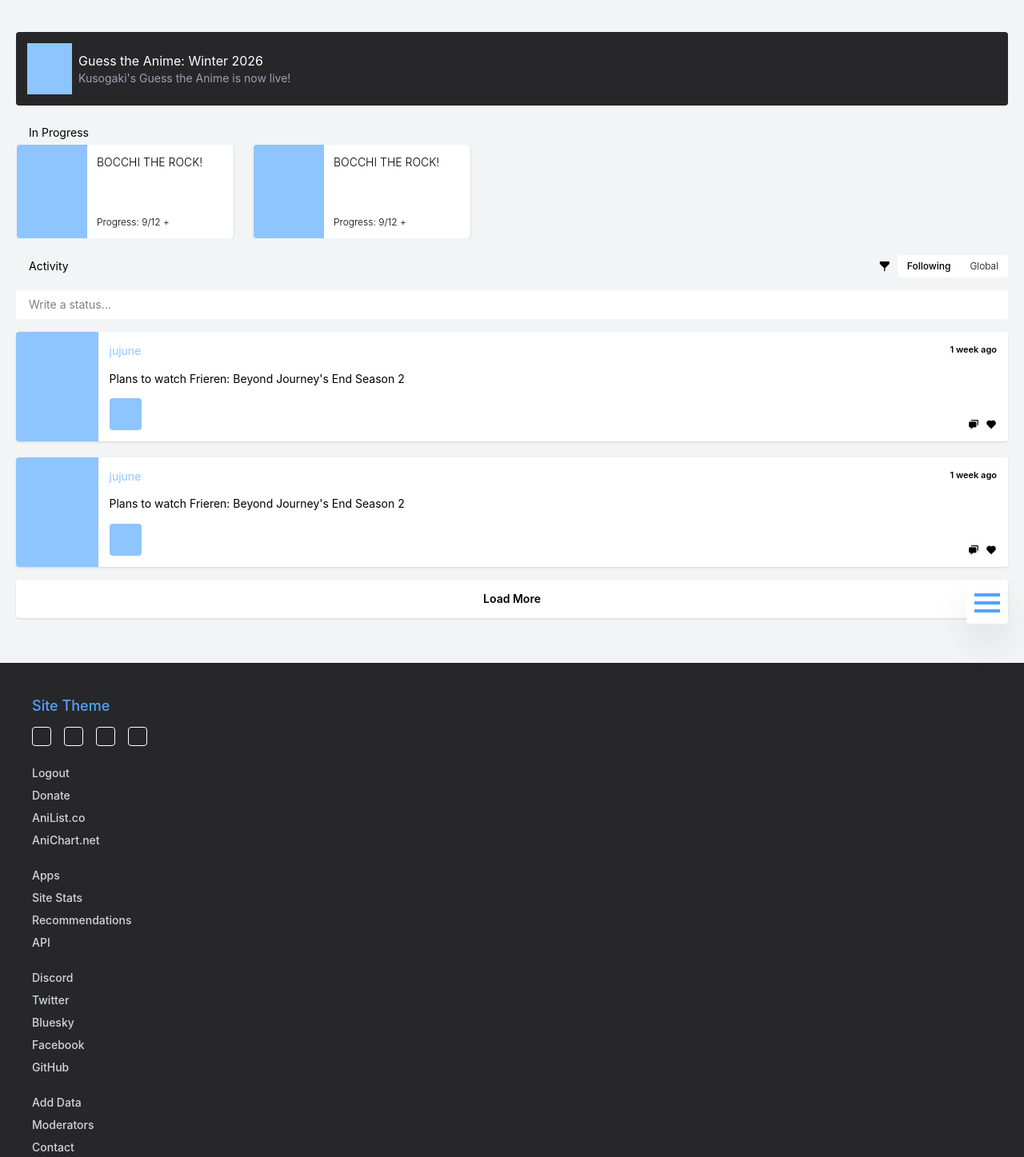
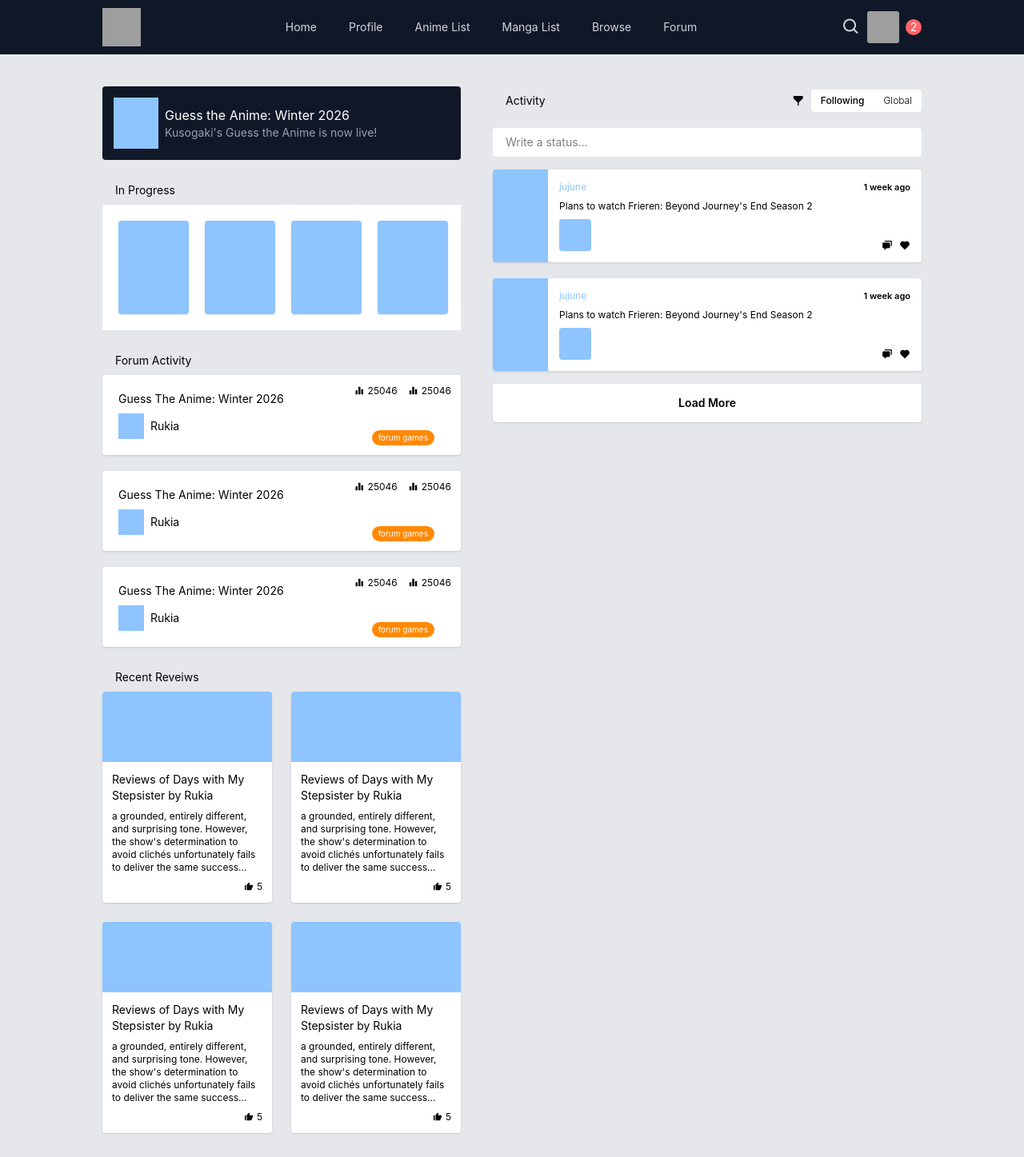
Before and after one commit to loganyeh/moviecritic, a React (Vite) app in the folder frontend/: page / in a window 1280 px wide. Shown: the top 1447 px of the page at 80% size. Built offline with nearby package versions, Linux system fonts and the light colour scheme; grey boxes are pictures that could not be loaded.

Commit message:
Home page breakpoints done. todo: create home page comps

```diff
--- a/frontend/src/pages/Home/Home.tsx
+++ b/frontend/src/pages/Home/Home.tsx
@@ -1,4 +1,6 @@
 import { useState } from "react";
+
+import PosterSectionCard from "./PosterSectionCard";
 
 function Home(){
     const [isNav, setIsNav] = useState(false);
@@ -19,6 +21,14 @@
         { icon: 'bx bx-search', text: 'search' },
         { icon: 'bx bx-x', text: '' },
     ];
+    const headerText = [
+        { text: "Home" },
+        { text: "Profile" },
+        { text: "Anime List" },
+        { text: "Manga List" },
+        { text: "Browse" },
+        { text: "Forum" },
+    ]
 
     const handleNavClick = () => {
         setIsNav(!isNav);
@@ -27,11 +37,37 @@
 
     return(
         <>
+            <header className="hidden xl:flex justify-center p-2.5 bg-gray-900 text-gray-300">
+                <div className="flex justify-between items-center max-w-5xl 2xl:max-w-6xl w-full">
+                    <img src="https://upload.wikimedia.org/wikipedia/commons/thumb/6/61/AniList_logo.svg/1280px-AniList_logo.svg.png" className="w-12 aspect-square bg-blue-300" />
+                    {/* <div className="w-12 aspect-square bg-blue-300"></div> */}
+
+                    <div className="flex gap-10 items-center">
+                        {headerText.map((text, index) => {
+                            return <div key={index}>
+                                <p className="text-sm">{text.text}</p>
+                            </div>
+                        })}
+                    </div>
+
+                    <div className="flex items-center gap-2">
+                        <i className='bx bx-search text-2xl' ></i>
+                        {/* <div className="w-10 aspect-square bg-blue-300 rounded"></div> */}
+                        <img src="https://i.pinimg.com/736x/0c/8a/1f/0c8a1f42df3622a03adeded0e08c08a6.jpg" className="w-10 aspect-square bg-blue-300 rounded" />
+                        <div className="flex justify-center items-center h-5 w-5 text-sm bg-red-400 text-white rounded-full">2</div>
+                    </div>
+                </div>
+
+            </header>
+
             {/* page container */}
-            <div className="flex flex-col gap-5 px-5 pt-10 py-14 bg-gray-100">
+            <div className="flex justify-center px-5 pt-10 py-14 bg-gray-200">
 
+                <div className="flex flex-col xl:flex-row gap-5 xl:gap-10 max-w-5xl 2xl:max-w-7xl w-full">
+
+                    <div className="flex flex-col gap-5 xl:max-w-md w-full">
                         {/* Pop Up - Section */}
-                <section className="flex gap-2 p-3.5 rounded bg-zinc-800 text-white">
+                        <section className="flex gap-2 p-3.5 rounded bg-gray-900 text-white">
 
                             <div className="h-16 w-14 aspect-square bg-blue-300 shrink-0"></div>
 
@@ -45,14 +81,14 @@
 
                         {/* In-Progress - Section */}
                         <section className="">
-                    <h1 className="px-4 py-1 text-sm">In Progress</h1>
+                            <h1 className="px-4 py-2 text-sm">In Progress</h1>
 
-                    <div className="flex gap-6 overflow-x-scroll">
-                        {Array.from({ length: 2 }).map((_, index) => {
-                            return <div key={index} className="border border-gray-100 flex max-w-68 w-full bg-white shadow rounded shrink-0">
-                                <div className="w-22 aspect-[3/4] bg-blue-300 rounded-l shrink-0"></div>
+                            <div className="flex gap-5 xl:p-5 xl:bg-white overflow-x-scroll">
+                                {Array.from({ length: 4 }).map((_, index) => {
+                                    return <div key={index} className="border border-gray-100 xl:border-0 flex max-w-68 w-full xl:w-fit bg-white xl:bg-none shadow rounded shrink-0">
+                                        <div className="w-22 aspect-[3/4] bg-blue-300 rounded-l xl:rounded shrink-0"></div>
 
-                                <div className="flex flex-col justify-between p-3 min-w-0 w-full">
+                                        <div className="xl:hidden flex flex-col justify-between p-3 min-w-0 w-full">
                                             <p className="text-sm font-light line-clamp-2">BOCCHI THE ROCK!</p>
                                             <p className="text-xs font-light">Progress: 9/12 +</p>
                                         </div>
@@ -61,10 +97,74 @@
                             </div>
                         </section>
 
+                        {/* Forum Activity */}
+                        <section className="hidden xl:flex flex-col">
+                            <h1 className="px-4 py-2 text-sm">Forum Activity</h1>
+
+                            <div className="flex flex-col gap-5">
+                                {Array.from({ length: 3 }).map((_, index) => {
+                                    return <div key={index} className="flex justify-between bg-white shadow rounded">
+                                        <div className="flex flex-col gap-2 p-5 text-sm">
+                                            <p className="">Guess The Anime: Winter 2026 </p>
+                                            <div className="flex gap-2 items-center">
+                                                <div className="w-8 aspect-square bg-blue-300"></div>
+                                                <p>Rukia</p>
+                                            </div>
+                                        </div>
+
+                                        <div className="flex flex-col justify-between items-center p-3">
+                                            <div className="flex gap-3.5 text-xs">
+                                                <div className="flex items-center gap-1">
+                                                    <i className='bx bxs-bar-chart-alt-2'></i>
+                                                    <p>25046</p>
+                                                </div>
+
+                                                <div className="flex items-center gap-1">
+                                                    <i className='bx bxs-bar-chart-alt-2'></i>
+                                                    <p>25046</p>
+                                                </div>
+                                            </div>
+
+                                            <div className="flex justify-center items-center py-0.5 px-2 w-fit text-[10px] bg-orange-400 text-white rounded-full">forum games</div>
+                                        </div>
+                                    </div>
+                                })}
+                            </div>
+                        </section>
+
+                        {/* Recent Reviews */}
+                        <section className="hidden xl:flex flex-col">
+                            <h1 className="px-4 py-2 text-sm">Recent Reveiws</h1>
+
+                            <div className="grid grid-cols-2 gap-6">
+                                {Array.from({length: 4}).map((_, index) => {
+                                    return <div key={index} className="bg-white rounded shadow">
+                                        <div className="h-[88px] w-full aspect-video bg-blue-300 rounded-t"></div>
+
+                                        <div className="flex flex-col justify-center gap-2 p-3">
+                                            <p className="text-sm">Reviews of Days with My Stepsister by Rukia</p>
+                                            <p className="text-xs line-clamp-5"> a grounded, entirely different, and surprising tone. However, the show's determination to avoid clichés unfortunately fails to deliver the same success when it comes to processing the plot in an engaging and satisfying manner.</p>
+                                            <div className="flex justify-end items-center gap-1 text-xs">
+                                                <i className='bx bxs-like' ></i>
+                                                <p>5</p>
+                                            </div>
+                                        </div>
+                                    </div>
+                                })}
+                            </div>
+                        </section>
+
+                        {/* Trending Anime & Manga */}
+                        <PosterSectionCard sectionHeader="Trending Anime & Manga" />
+                        <PosterSectionCard sectionHeader="Newly Added Anime" />
+                        <PosterSectionCard sectionHeader="Newly Added Manga" />
+
+                    </div>
+
                     {/* Activity - Section */}
-                <section className="flex flex-col gap-4">
+                    <section className="flex flex-col gap-4 w-full">
                         <div className="flex justify-between items-center">
-                        <h1 className="px-4 py-1 text-sm">Activity</h1>
+                            <h1 className="px-4 py-2 text-sm">Activity</h1>
 
                             <div className="flex gap-2 items-center">
                                 <i className='bx bxs-filter-alt text-base'></i>
@@ -83,10 +183,10 @@
 
                             {Array.from({ length: 2 }).map((_, index) => {
                                 return <div key={index} className="flex rounded shadow">
-                                <div className="w-28 aspect-[3/4] bg-blue-300 rounded-l"></div>
+                                    <div className="w-20 aspect-[3/4] bg-blue-300 rounded-l"></div>
 
                                     <div className="flex justify-between gap-2 p-3.5 w-full bg-white rounded">
-                                    <div className="flex flex-col gap-2 justify-between text-sm">
+                                        <div className="flex flex-col gap-2 justify-between text-xs">
                                             <p className="text-blue-300">jujune</p>
                                             <p>Plans to watch Frieren: Beyond Journey's End Season 2</p>
                                             <div className="w-10 aspect-square bg-blue-300 rounded"></div>
@@ -111,8 +211,10 @@
 
                 </div>
 
+            </div>
+
             {/* floating home nav */}
-            <section className="fixed bottom-5 right-5 flex justify-center items-center bg-white rounded shadow-2xl">
+            <section className="xl:hidden fixed bottom-5 right-5 flex justify-center items-center bg-white rounded shadow-2xl">
                 {!isNav && <i onClick={() => handleNavClick()} className='bx bx-menu p-0.5 text-blue-400 text-5xl' ></i>}
 
                 {isNav && <div className="border border-gray-100 grid grid-cols-3 gap-3 px-2 py-4 rounded shadow">
@@ -125,7 +227,8 @@
                 </div>}
             </section>
 
-            <footer className="flex flex-col gap-6 p-8 md:p-10 text-base md:text-sm md:font-medium bg-zinc-800 text-white">
+            <footer className="flex justify-center bg-gray-900">
+                <div className="flex flex-col xl:flex-row xl:justify-between gap-6 p-8 md:p-10 xl:px-0 xl:py-12 max-w-5xl 2xl:max-w-7xl w-full text-base md:text-sm xl:text-base md:font-medium  text-white">
                     <div className="flex flex-col gap-3">
                         <p className="text-lg text-blue-400">Site Theme</p>
 
@@ -138,9 +241,9 @@
                         </div>
                     </div>
 
-                <div className="flex flex-col gap-6">
+                    <div className="flex flex-col xl:flex-row gap-6 xl:gap-28">
                         {footerText.map((section, index) => {
-                        return <div key={index} className="flex flex-col gap-2">
+                            return <div key={index} className="flex flex-col gap-2 xl:gap-4">
 
                                 {section.map((text, index) => {
                                     return <div key={index}>
@@ -151,8 +254,9 @@
                             </div>
                         })}
                     </div>
+                </div>
+            </footer>
 
-            </footer>
         </>
     );
 };
--- /dev/null
+++ b/frontend/src/pages/Home/PosterSectionCard.tsx
@@ -0,0 +1,24 @@
+
+
+type PosterSectionCardProps = {
+    sectionHeader: string,
+};
+
+function PosterSectionCard({ sectionHeader }: PosterSectionCardProps ){
+
+    return(
+        <>
+            <section className="hidden xl:flex flex-col">
+                <h1 className="px-4 py-2 text-sm">{sectionHeader}</h1>
+
+                <div className="flex justify-between p-5 bg-white shadow">
+                    {Array.from({length: 4}).map((_, index) => {
+                        return <div key={index} className="w-[84px] aspect-[3/4] bg-blue-300 rounded"></div>
+                    })}
+                </div>
+            </section>
+        </>
+    );
+};
+
+export default PosterSectionCard;
```
Lines whose indentation alone changed are shown as unchanged.
